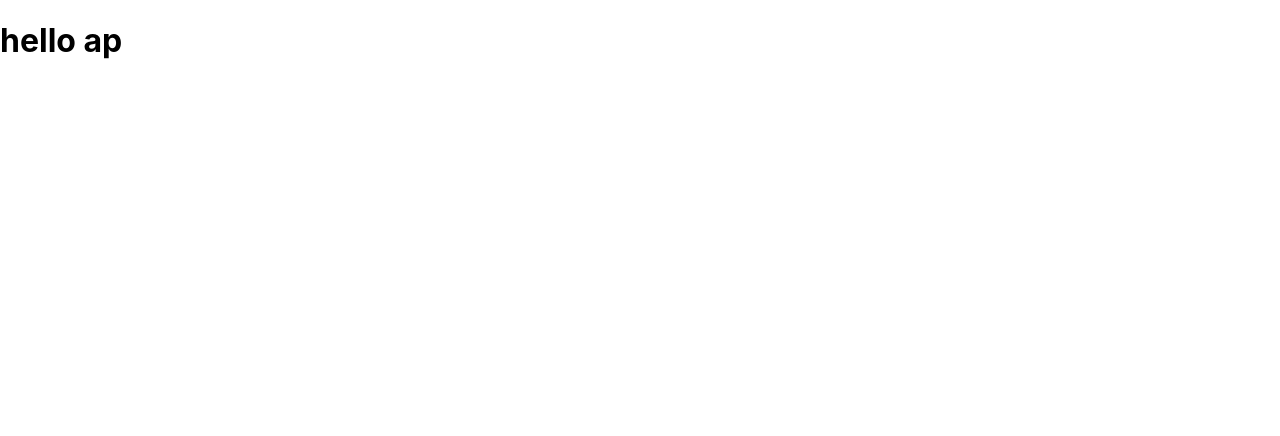
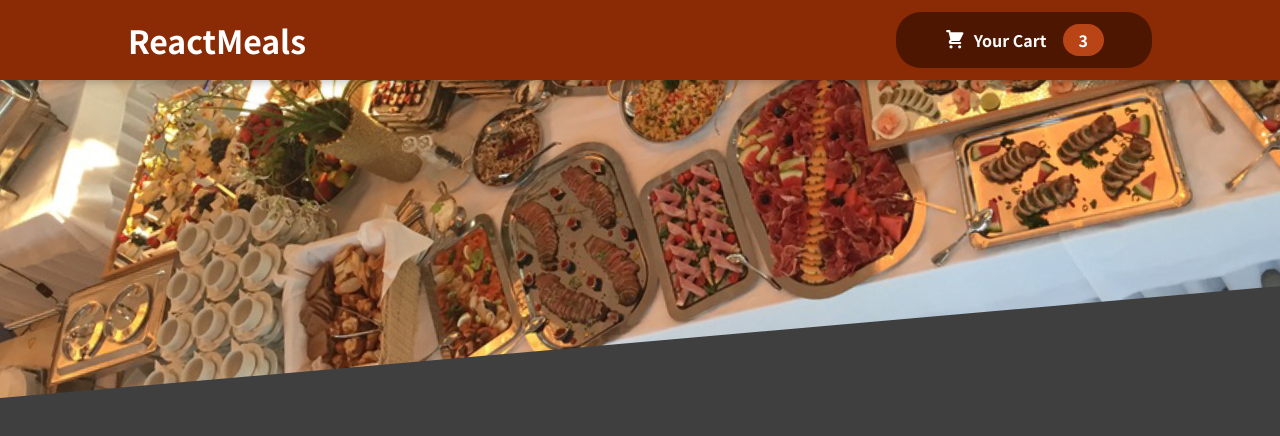
Before and after one commit to ajianth72/restaurant-website, a React (Create React App) app: page / in a window 1280 px wide. Shown: the top 436 px of the page. Built offline with nearby package versions, Linux system fonts and the light colour scheme.

Commit message:
task one

```diff
--- a/src/App.js
+++ b/src/App.js
@@ -1,11 +1,12 @@
+import Header from './components/Layout/Header';
 import React from 'react';
 import './App.css';
 
 const App = () => {
   return (
-    <div>
-      <h1>hello ap</h1>
-    </div>
+    <>
+      <Header/>
+    </>
   )
 }
 
--- /dev/null
+++ b/src/components/Cart/CartIcon.js
@@ -0,0 +1,13 @@
+const CartIcon = () => {
+    return (
+      <svg
+        xmlns='http://www.w3.org/2000/svg'
+        viewBox='0 0 20 20'
+        fill='currentColor'
+      >
+        <path d='M3 1a1 1 0 000 2h1.22l.305 1.222a.997.997 0 00.01.042l1.358 5.43-.893.892C3.74 11.846 4.632 14 6.414 14H15a1 1 0 000-2H6.414l1-1H14a1 1 0 00.894-.553l3-6A1 1 0 0017 3H6.28l-.31-1.243A1 1 0 005 1H3zM16 16.5a1.5 1.5 0 11-3 0 1.5 1.5 0 013 0zM6.5 18a1.5 1.5 0 100-3 1.5 1.5 0 000 3z' />
+      </svg>
+    );
+  };
+
+  export default CartIcon;
--- /dev/null
+++ b/src/components/Layout/Header.js
@@ -0,0 +1,18 @@
+import React from 'react';
+import HeaderCartButton from './HeaderCartButton';
+import classes from './Header.module.css';
+import mealsImage from '../../assets/meals.jpg'
+
+const Header = () => (
+  <>
+    <header className={classes.header}>
+      <h1>ReactMeals</h1>
+      <HeaderCartButton/>
+    </header>
+    <div className={classes['main-image']}>
+      <img src={mealsImage} alt="A table full of delicious food!" />
+    </div>
+  </>
+);
+
+export default Header;
--- /dev/null
+++ b/src/components/Layout/Header.module.css
@@ -0,0 +1,29 @@
+.header {
+    position: fixed;
+    top: 0;
+    left: 0;
+    width: 100%;
+    height: 5rem;
+    background-color: #8a2b06;
+    color: white;
+    display: flex;
+    justify-content: space-between;
+    align-items: center;
+    padding: 0 10%;
+    box-shadow: 0 2px 8px rgba(0, 0, 0, 0.25);
+    z-index: 10;
+  }
+
+  .main-image {
+    width: 100%;
+    height: 25rem;
+    z-index: 0;
+    overflow: hidden;
+  }
+
+  .main-image img {
+    width: 110%;
+    height: 100%;
+    object-fit: cover;
+    transform: rotateZ(-5deg) translateY(-4rem) translateX(-1rem);
+  }
--- /dev/null
+++ b/src/components/Layout/HeaderCartButton.js
@@ -0,0 +1,22 @@
+import React from 'react';
+import CartIcon from '../Cart/CartIcon';
+import classes from './HeaderCartButton.module.css';
+const HeaderCartButton = (props) => {
+  return (
+    <div>
+      <button className={classes.button}>
+        <span className={classes.icon}>
+            <CartIcon/>
+        </span>
+        <span>
+            Your Cart
+        </span>
+        <span className={classes.badge}>
+            3
+        </span>
+    </button>
+    </div>
+  )
+}
+
+export default HeaderCartButton;
--- /dev/null
+++ b/src/components/Layout/HeaderCartButton.module.css
@@ -0,0 +1,59 @@
+.button {
+    cursor: pointer;
+    font: inherit;
+    border: none;
+    background-color: #4d1601;
+    color: white;
+    padding: 0.75rem 3rem;
+    display: flex;
+    justify-content: space-around;
+    align-items: center;
+    border-radius: 25px;
+    font-weight: bold;
+  }
+
+  .button:hover,
+  .button:active {
+    background-color: #2c0d00;
+  }
+
+  .icon {
+    width: 1.35rem;
+    height: 1.35rem;
+    margin-right: 0.5rem;
+  }
+
+  .badge {
+    background-color: #b94517;
+    padding: 0.25rem 1rem;
+    border-radius: 25px;
+    margin-left: 1rem;
+    font-weight: bold;
+  }
+
+  .button:hover .badge,
+  .button:active .badge {
+    background-color: #92320c;
+  }
+
+  .bump {
+    animation: bump 300ms ease-out;
+  }
+
+  @keyframes bump {
+    0% {
+      transform: scale(1);
+    }
+    10% {
+      transform: scale(0.9);
+    }
+    30% {
+      transform: scale(1.1);
+    }
+    50% {
+      transform: scale(1.15);
+    }
+    100% {
+      transform: scale(1);
+    }
+  }
--- a/src/index.css
+++ b/src/index.css
@@ -1,13 +1,27 @@
+@import url('https://fonts.googleapis.com/css2?family=Noto+Sans+JP:wght@400;700&display=swap');
+
+* {
+  box-sizing: border-box;
+}
+
+html {
+  font-family: 'Noto Sans JP', sans-serif;
+}
+
 body {
   margin: 0;
-  font-family: -apple-system, BlinkMacSystemFont, 'Segoe UI', 'Roboto', 'Oxygen',
-    'Ubuntu', 'Cantarell', 'Fira Sans', 'Droid Sans', 'Helvetica Neue',
-    sans-serif;
-  -webkit-font-smoothing: antialiased;
-  -moz-osx-font-smoothing: grayscale;
+  background-color: #3f3f3f;
+}@import url('https://fonts.googleapis.com/css2?family=Noto+Sans+JP:wght@400;700&display=swap');
+
+* {
+  box-sizing: border-box;
 }
 
-code {
-  font-family: source-code-pro, Menlo, Monaco, Consolas, 'Courier New',
-    monospace;
+html {
+  font-family: 'Noto Sans JP', sans-serif;
 }
+
+body {
+  margin: 0;
+  background-color: #3f3f3f;
+}
```
Also changed, not shown: src/assets/meals.jpg (added).
